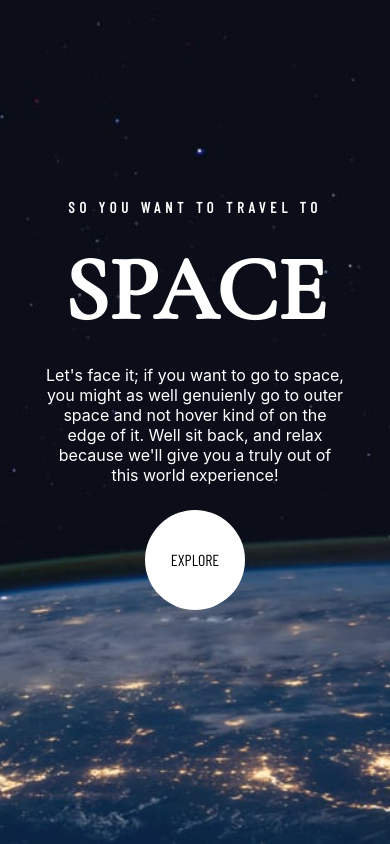
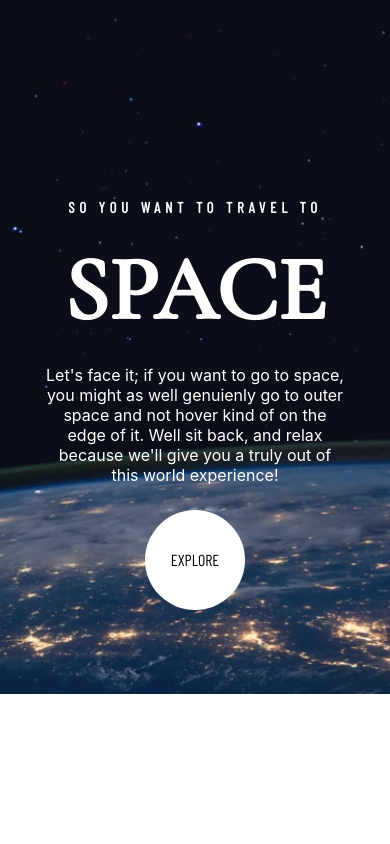
Before and after one commit to Stamwill/space-tourism, a Next.js app: page / in a window 390 px wide. Built offline with nearby package versions, Linux system fonts and the light colour scheme.

Commit message:
[Picture] Change height on max-width

```diff
--- a/src/components/Picture/Picture.module.css
+++ b/src/components/Picture/Picture.module.css
@@ -12,3 +12,9 @@
   object-fit: cover;
   z-index: -1;
 }
+
+@media screen and (max-width: 768px) {
+  .desktop {
+    height: auto;
+  }
+}
```
